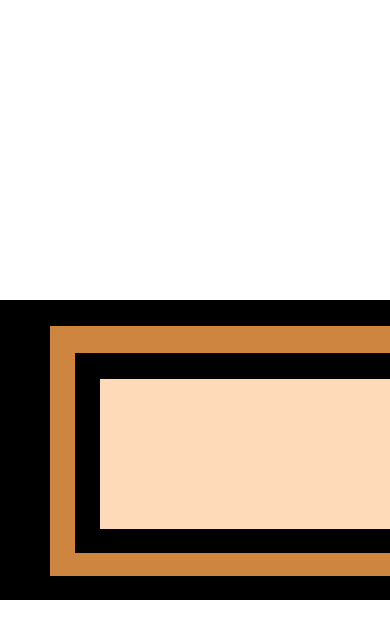
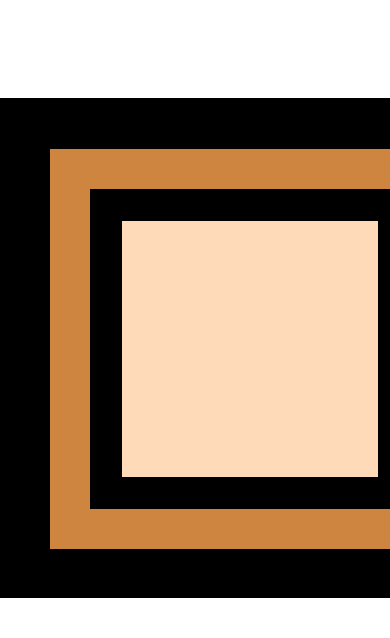
Before and after one commit to truckfondue/boxSizing, a plain HTML site: page index.html in a window 390 px wide. Shown: the top 638 px of the page. Drawn offline with nearby package versions, Linux system fonts and the light colour scheme.

Commit message:
modular semi-responsive squares

```diff
--- a/main.css
+++ b/main.css
@@ -5,44 +5,40 @@ div {
 	display: inline-block
 }
 
-
-
 .container {
 	width: 500px;
-	height: 300px;
-	margin: 300px auto;
+	height: 500px;
+	margin: 0 auto;
+    margin-top: 25%;
 	background-color: black;
-	line-height: 300px;
+	line-height: 500px;
 	text-align: center;
-}
+    }
 
-.three {
-	background-color: peru;
-	width: 400px;
-    height: 250px;
-    margin: 0 auto;
-    line-height: 250px;
+.three, .two, .one {
+    width: 80%;
+    height: 80%;
+    line-height: 50%;
+    margin-top: 10%;
     vertical-align: middle;
     text-align: center;
 }
 
+.three {
+    position: relative;
+    background-color: peru;
+    bottom: 5%
+}
+
 .two {
-	background-color: black;
-	width: 350px;
-    height: 200px;
-    margin: 0 auto;
-    line-height: 200px;
-    vertical-align: middle;
-    text-align: center;
+    background-color: black;
 }
 
 .one {
-	background-color: peachpuff;
-    width: 300px;
-    height: 150px;
-    margin: 0 auto;
-    vertical-align: middle;
+    background-color: peachpuff;
 }
+
+
 
 /*square-box-centered*/
 
```
